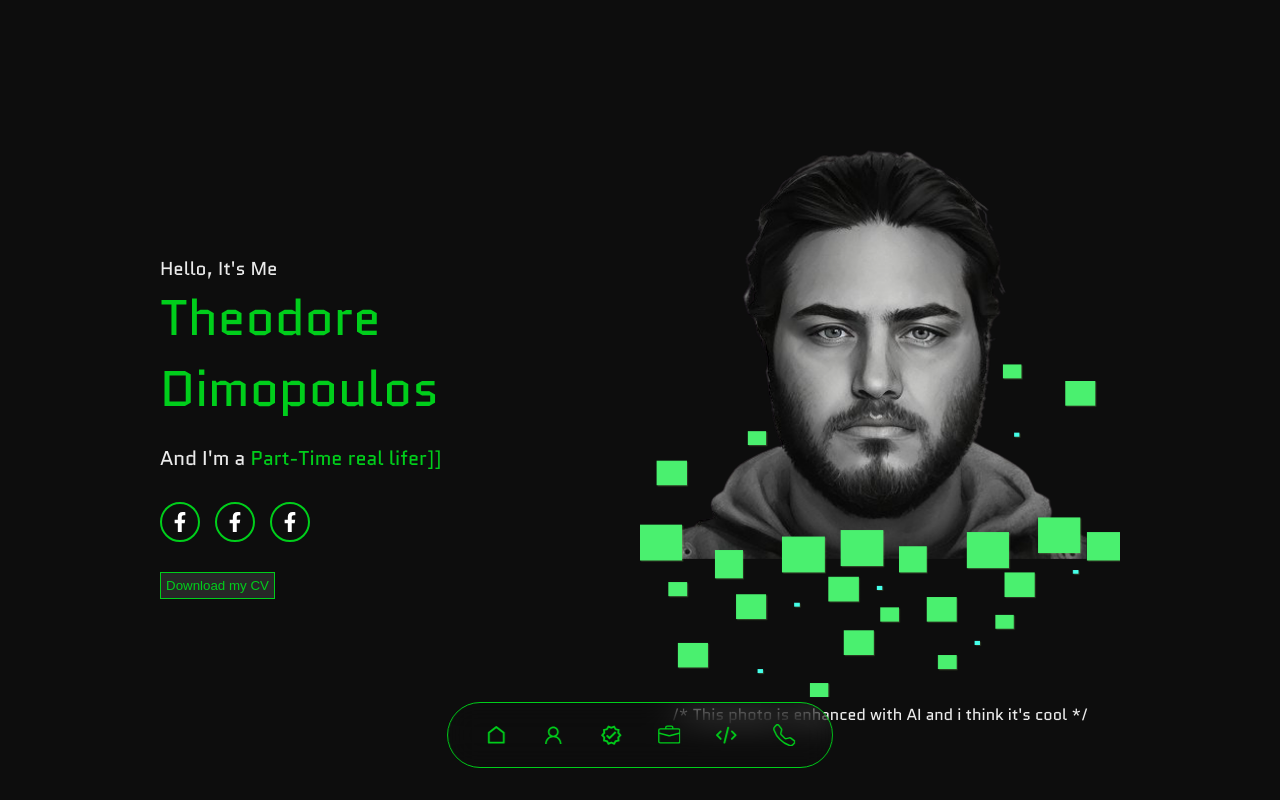
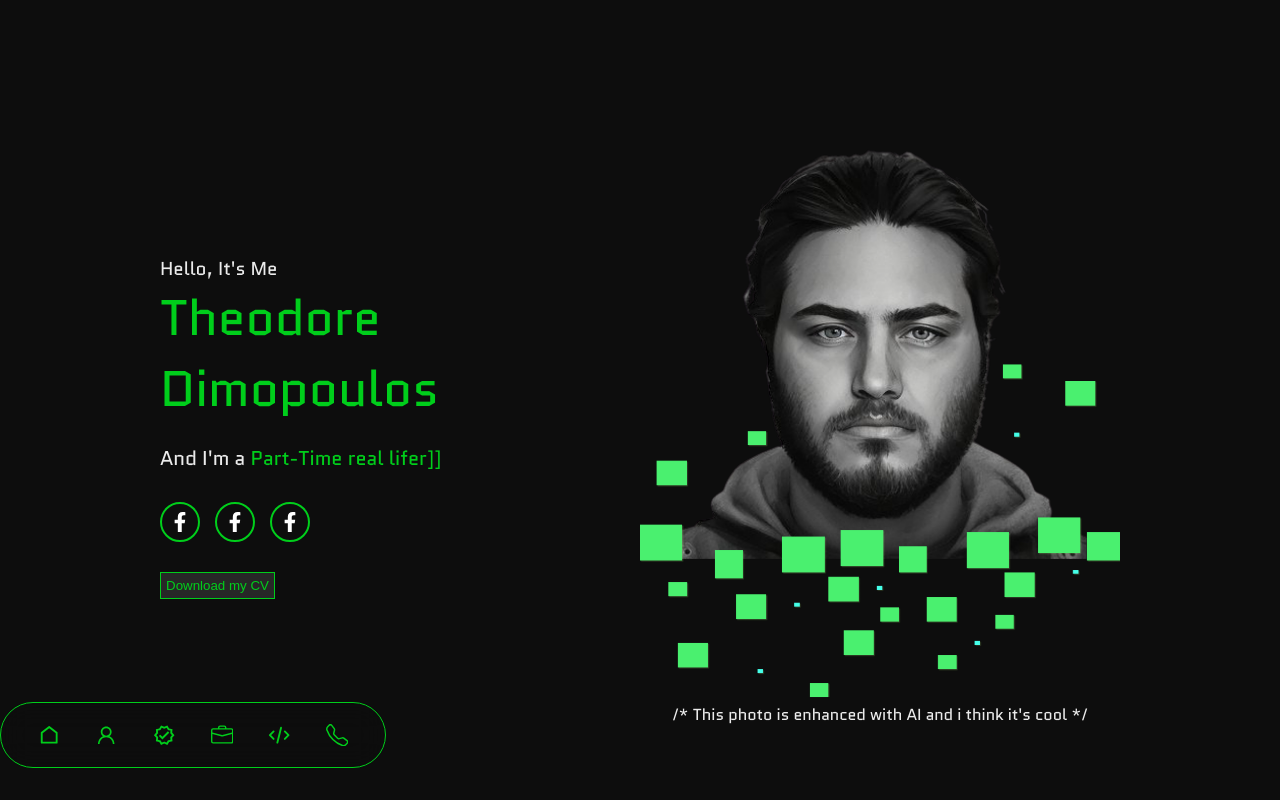
Before and after one commit to Theodoreprof/CV_website, a React (Create React App) app in the folder cv_website/: page / in a window 1280 px wide. Shown: the top 800 px of the page. Built offline with nearby package versions, Linux system fonts and the light colour scheme.

Commit message:
Update navigation.css

```diff
--- a/cv_website/src/components/navigation/navigation.css
+++ b/cv_website/src/components/navigation/navigation.css
@@ -4,8 +4,6 @@ nav{
     padding: 0.7rem 1.7rem;
     z-index: 2;
     position: fixed;
-    left: 50%;
-    transform: translateX(-50%);
     display: flex;
     bottom: 2rem;
     gap: 1rem;
```
